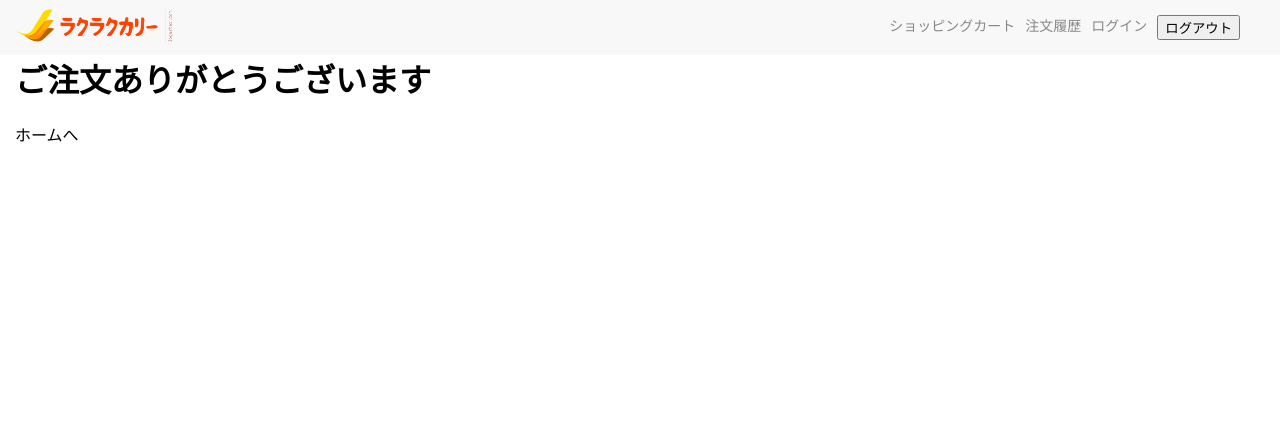
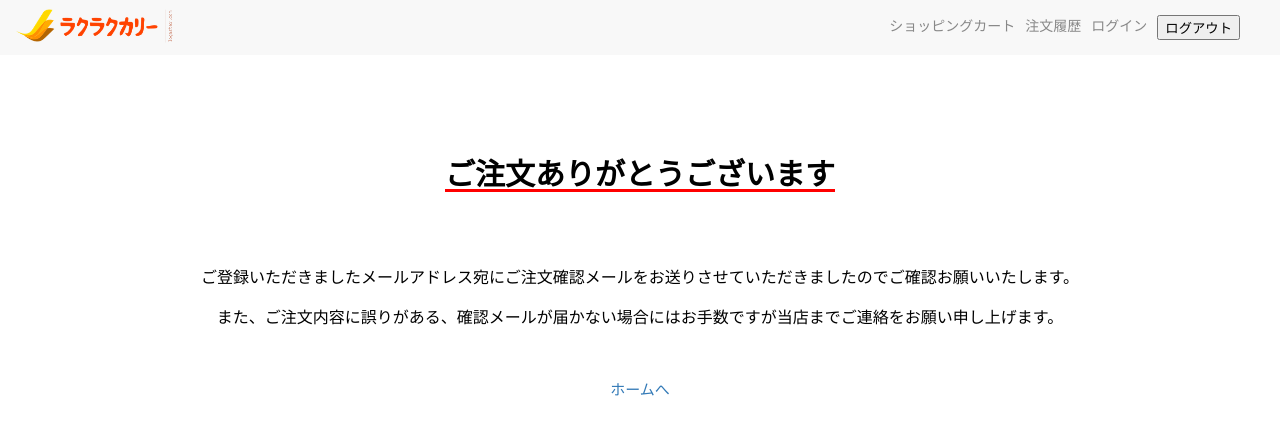
Before and after one commit to yukanaito65/carry-ec-site, a Next.js app: page /thankyou in a window 1280 px wide. Shown: the top 434 px of the page. Built offline with nearby package versions, Linux system fonts and the light colour scheme.

Commit message:
微調整しました

```diff
--- a/data/db.json
+++ b/data/db.json
@@ -163,7 +163,6 @@
       "count": 1,
       "TotalPrice": 2160,
       "id": 20
-
     }
   ],
   "users": [
@@ -196,13 +195,13 @@
           "id": 16
         },
         {
-          "name": "カツカレー",
+          "name": "ポークポークカレー・ミート",
           "price": 1490,
-          "imagePath": "/img_curry/1.jpg",
+          "imagePath": "/img_curry/2.jpg",
           "toppingList": [],
           "count": 1,
           "TotalPrice": 1490,
-          "id": 17
+          "id": 18
         },
         {
           "name": "ポークポークカレー・ミート",
@@ -211,7 +210,16 @@
           "toppingList": [],
           "count": 1,
           "TotalPrice": 1490,
-          "id": 18
+          "id": 19
+        },
+        {
+          "name": "カレーうどん",
+          "price": 2160,
+          "imagePath": "/img_curry/8.jpg",
+          "toppingList": [],
+          "count": 1,
+          "TotalPrice": 2160,
+          "id": 20
         }
       ],
       "id": 1
--- a/package.json
+++ b/package.json
@@ -15,6 +15,7 @@
   "dependencies": {
     "@hookform/error-message": "^2.0.0",
     "next": "12.2.5",
+    "next-page-tester": "^0.33.0",
     "react": "18.2.0",
     "react-dom": "18.2.0",
     "react-hook-form": "^7.34.2",
--- a/pages/thankyou.tsx
+++ b/pages/thankyou.tsx
@@ -1,13 +1,29 @@
-import Link from "next/link"
-import { Layout } from "../component/layout"
+import Link from 'next/link';
+import { Layout } from '../component/layout';
+import styles from '../styles/thankyou.module.css';
+import Head from 'next/head';
 
-export default function Thankyou () {
+
+export default function Thankyou() {
   return (
-    <Layout show={true}>
-      <h1>ご注文ありがとうございます</h1>
-      <Link href="/">
-        <a>ホームへ</a>
-      </Link>
-    </Layout>
-  )
+    <>
+      <Head>
+        <title>注文完了</title>
+      </Head>
+      <Layout show={true}>
+        <h1 className={styles.title}>ご注文ありがとうございます</h1>
+        <div className={styles.text}>
+          <p>
+            ご登録いただきましたメールアドレス宛にご注文確認メールをお送りさせていただきましたのでご確認お願いいたします。
+          </p>
+          <p>
+            また、ご注文内容に誤りがある、確認メールが届かない場合にはお手数ですが当店までご連絡をお願い申し上げます。
+          </p>
+        </div>
+        <Link href="/">
+          <a className={styles.forHome}>ホームへ</a>
+        </Link>
+      </Layout>
+    </>
+  );
 }
--- /dev/null
+++ b/styles/thankyou.module.css
@@ -0,0 +1,29 @@
+.title {
+    font-size: 30px;
+    text-align: center;
+    text-decoration: underline;
+    margin: 150px 0 70px 0;
+    text-decoration-color: red;
+
+    text-underline-offset: 4px;
+}
+
+.text {
+    text-align: center;
+    font-size: 16px;
+}
+
+.forHome {
+    margin-top: 50px;
+    font-size: 15px;
+    display: block;
+    text-align: center;
+    font-size: 15px;
+    color: #337AB7;
+    font-weight: 500;
+}
+
+.forHome:hover {
+    text-decoration: underline;
+    color: #23527c;
+}
```
Also changed, not shown: pages/posts/login.tsx (+18 -17 lines), 2 other files (tests, documents, lock files or other folders).
